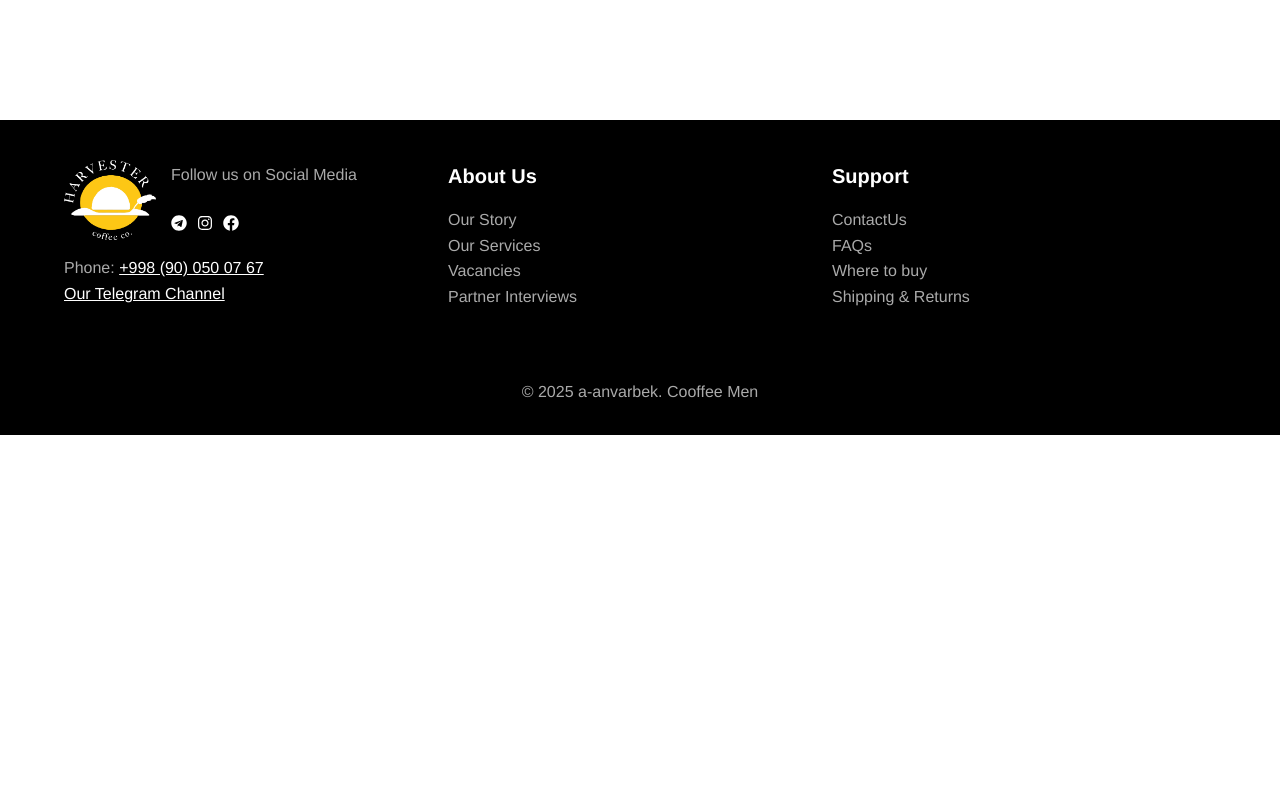
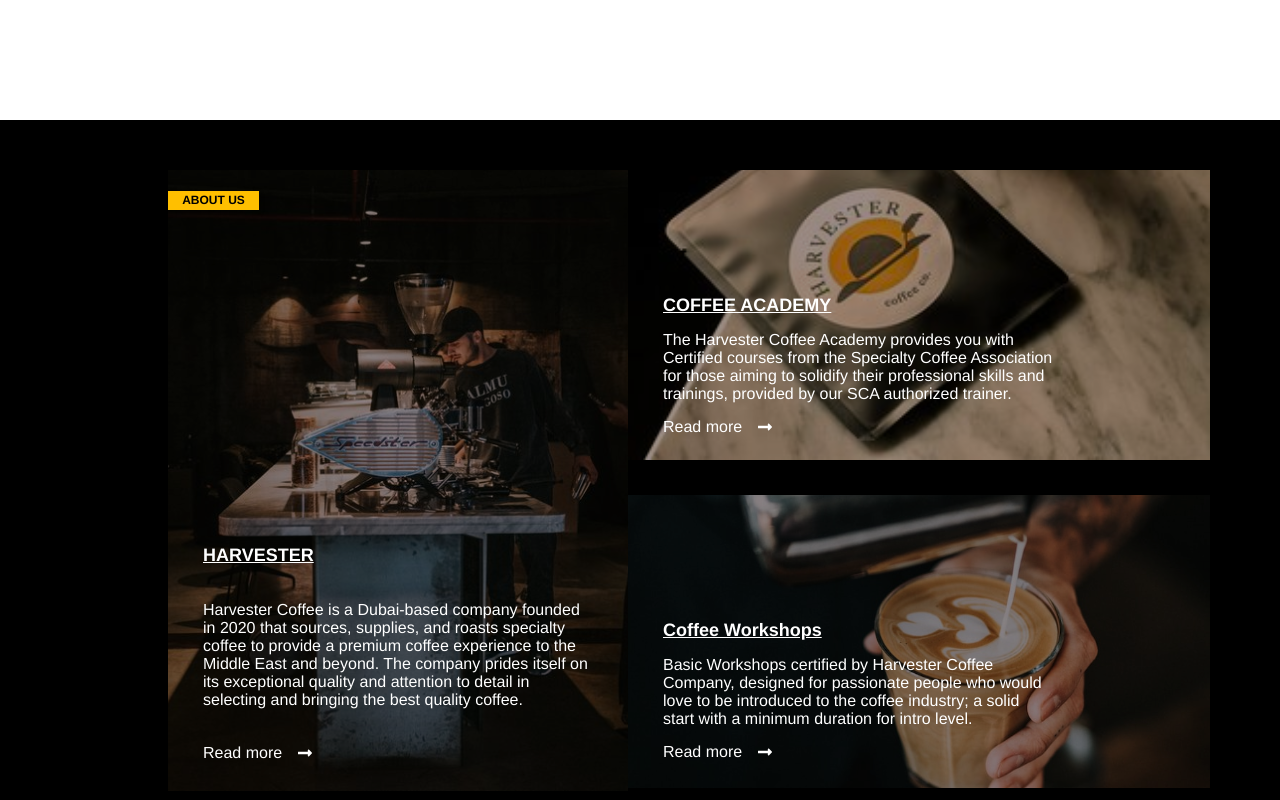
Before and after one commit to a-anvarbek/Coffee-Men, a React (Vite) app: page / in a window 1280 px wide. Shown: the part 1480-2280 px from the top of the page. Before the commit the page ends 1915 px from the top, so only its background shows below. Built offline with nearby package versions, Linux system fonts and the light colour scheme.

Commit message:
feat: AboutUS is responsible

```diff
--- a/src/components/Menu.jsx
+++ b/src/components/Menu.jsx
@@ -12,14 +12,13 @@
   transition: all 0.5s ease;
   &:hover {
     transform: scale(1.05);
-
   }
 `;
 
 const Img = styled.img`
   width: 100%;
   height: 240px;
-  border-radius: 17px 17px 0 0;
+  border-radius: 20px 20px 0 0;
 `;
 
 const Div = styled.div`
@@ -27,7 +26,6 @@
   width: 124px;
   height: 28px;
   top: 19px;
-  background-color: #000;
   color: #fff;
   padding: 5px 10px;
 `;
--- a/src/pages/home/AboutUs.jsx
+++ b/src/pages/home/AboutUs.jsx
@@ -11,6 +11,10 @@
   background-color: #000;
   padding: 50px;
   color: #fff;
+
+  @media (max-width: 768px) {
+    height: auto;
+  }
 `;
 
 const Container = styled.div`
@@ -18,6 +22,11 @@
   margin: auto;
   display: flex;
   justify-content: space-between;
+
+  @media (max-width: 768px) {
+    flex-direction: column;
+    gap: 30px;
+  }
 `;
 
 const Div1 = styled.div`
@@ -29,11 +38,20 @@
   background-color: #9a8e8e;
   background-blend-mode: multiply;
   padding: 20px 0;
+
+  @media (max-width: 768px) {
+    width: 100%;
+    padding: 8px 0;
+  }
 `;
 
 const Div2 = styled.div`
   width: 524px;
   height: 621px;
+
+  @media (max-width: 768px) {
+    width: 100%;
+  }
 `;
 
 const BGImg1 = styled.div`
@@ -46,6 +64,11 @@
   background-blend-mode: multiply;
   background-size: cover;
   margin-bottom: 35px;
+
+  @media (max-width: 768px) {
+    width: 100%;
+    padding: 8px 0;
+  }
 `;
 
 const BGImg2 = styled.div`
@@ -58,6 +81,11 @@
   background-blend-mode: multiply;
   background-size: cover;
   margin-bottom: 35px;
+
+  @media (max-width: 768px) {
+    width: 100%;
+    padding: 8px 0;
+  }
 `;
 
 const Content = styled.div`
@@ -66,6 +94,12 @@
   padding: 35px;
   display: flex;
   flex-direction: column;
+
+  @media (max-width: 768px) {
+    padding: 15px;
+    width: 100%;
+    margin-top: -50px;
+  }
 `;
 
 const Button = styled.button`
@@ -82,7 +116,6 @@
     transform: scale(1.08);
     background-color: white;
     color: #ffbf00;
-
   }
 `;
 
@@ -136,6 +169,7 @@
             </ReadBtn>
           </Content>
         </Div1>
+
         <Div2>
           <BGImg1>
             <Content>
--- a/src/pages/home/Home.jsx
+++ b/src/pages/home/Home.jsx
@@ -55,11 +55,11 @@
 
        <Products />
 
-      {/*<AboutUs />
+      <AboutUs />
 
-      <ProductDetail />
+      {/* <ProductDetail /> */}
 
-      <ContactUs /> */}
+      {/* <ContactUs /> */}
     </>
   );
 };
```
Also changed, not shown: src/pages/home/ProductDetail.jsx (+4 -5 lines).
